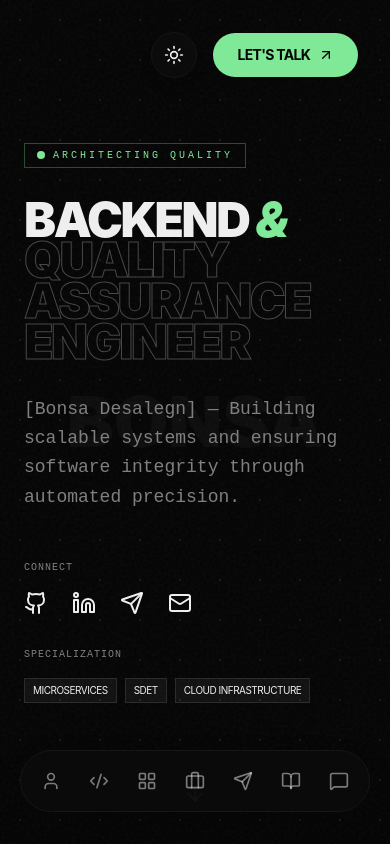
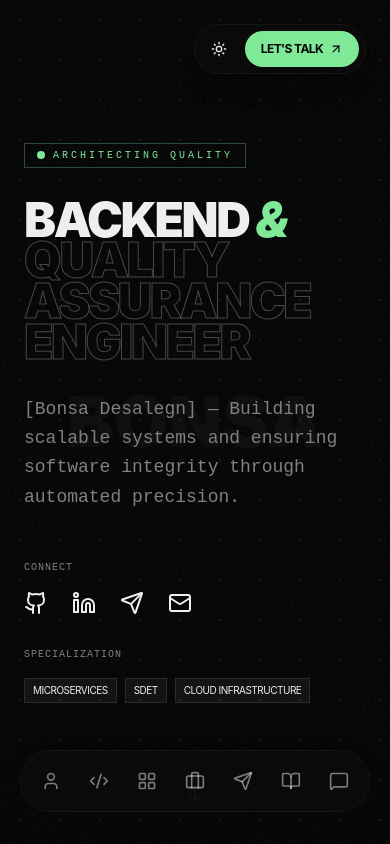
Before and after one commit to bonssss/My-Portfolio, a React (Vite) app: page / in a window 390 px wide. Shown: the top 844 px of the page. Built offline with nearby package versions, Linux system fonts and the light colour scheme.

Commit message:
fix(mobile): resolve project card text clipping and style top header controls into a single floating pill

```diff
--- a/src/components/Navbar.tsx
+++ b/src/components/Navbar.tsx
@@ -82,19 +82,19 @@ export function Navbar() {
       </nav>
 
       {/* Top Right Controls */}
-      <div className="fixed top-8 right-8 z-50 flex items-center gap-4">
+      <div className="fixed top-6 right-6 md:top-8 md:right-8 z-50 flex items-center gap-2 bg-card/85 backdrop-blur-xl border border-border p-1.5 rounded-full shadow-xl">
         {mounted && (
           <motion.button
             whileHover={{ scale: 1.05 }}
             whileTap={{ scale: 0.95 }}
             onClick={() => setTheme(theme === "dark" ? "light" : "dark")}
-            className="p-3 rounded-full border border-border bg-card text-foreground hover:bg-muted transition-all shadow-lg cursor-pointer"
+            className="p-2.5 rounded-full text-foreground hover:bg-muted transition-all cursor-pointer"
             aria-label="Toggle theme"
           >
             {theme === "dark" ? (
-              <Sun className="h-5 w-5" />
+              <Sun className="h-4 w-4" />
             ) : (
-              <Moon className="h-5 w-5" />
+              <Moon className="h-4 w-4" />
             )}
           </motion.button>
         )}
@@ -103,10 +103,10 @@ export function Navbar() {
           href="#contact"
           whileHover={{ scale: 1.05 }}
           whileTap={{ scale: 0.95 }}
-          className="group flex items-center gap-2 bg-primary text-primary-foreground px-6 py-3 rounded-full font-bold text-sm tracking-tighter"
+          className="group flex items-center gap-1.5 bg-primary text-primary-foreground px-4 py-2.5 rounded-full font-bold text-xs tracking-tighter uppercase"
         >
           LET'S TALK
-          <ArrowUpRight className="h-4 w-4 transition-transform group-hover:translate-x-1 group-hover:-translate-y-1" />
+          <ArrowUpRight className="h-3.5 w-3.5 transition-transform group-hover:translate-x-1 group-hover:-translate-y-1" />
         </motion.a>
       </div>
     </>
--- a/src/components/Projects.tsx
+++ b/src/components/Projects.tsx
@@ -42,7 +42,7 @@ function ProjectCard({ project, index }: { project: any, index: number }) {
       initial={{ opacity: 0 }}
       whileInView={{ opacity: 1 }}
       viewport={{ once: true }}
-      className="group relative aspect-square bg-background overflow-hidden flex flex-col p-12 hover:bg-muted/10 transition-colors"
+      className="group relative aspect-auto md:aspect-square bg-background overflow-hidden flex flex-col p-8 md:p-12 hover:bg-muted/10 transition-colors min-h-[380px] md:min-h-0"
     >
       {/* Background Image on Hover */}
       <div className="absolute inset-0 opacity-0 group-hover:opacity-20 transition-opacity duration-700 pointer-events-none">
```
